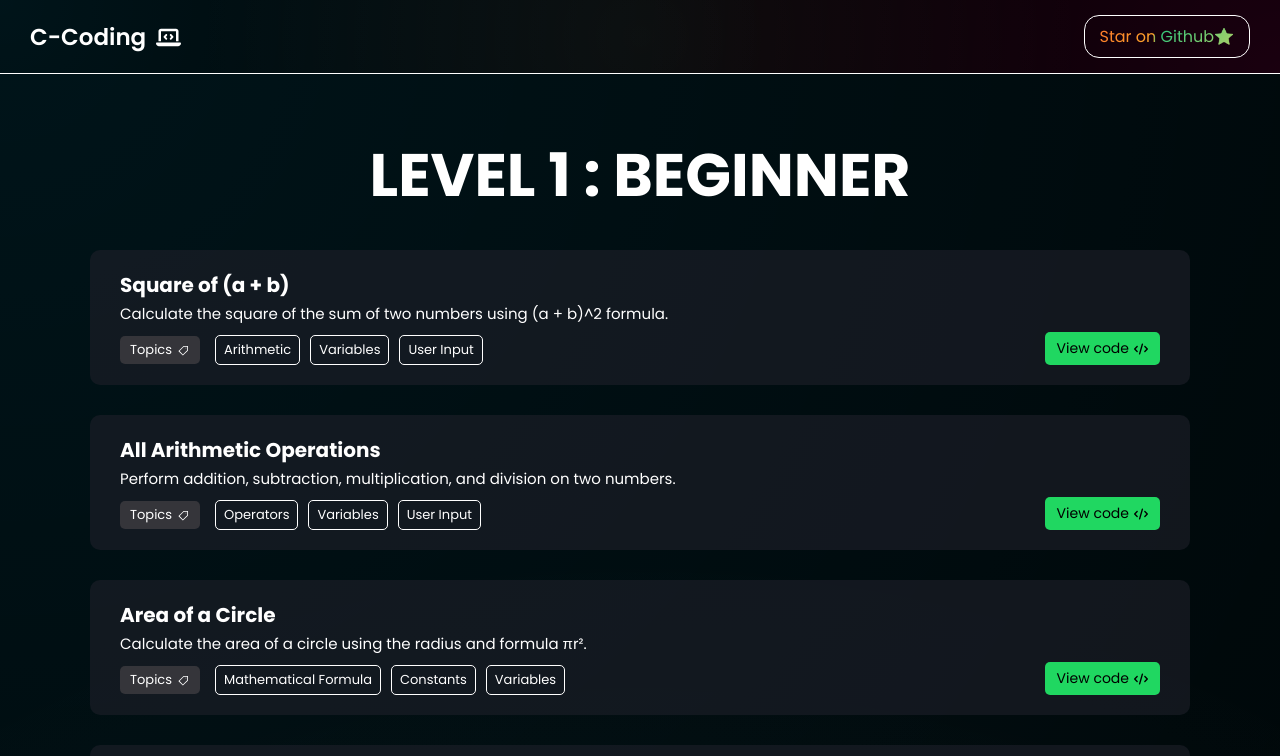
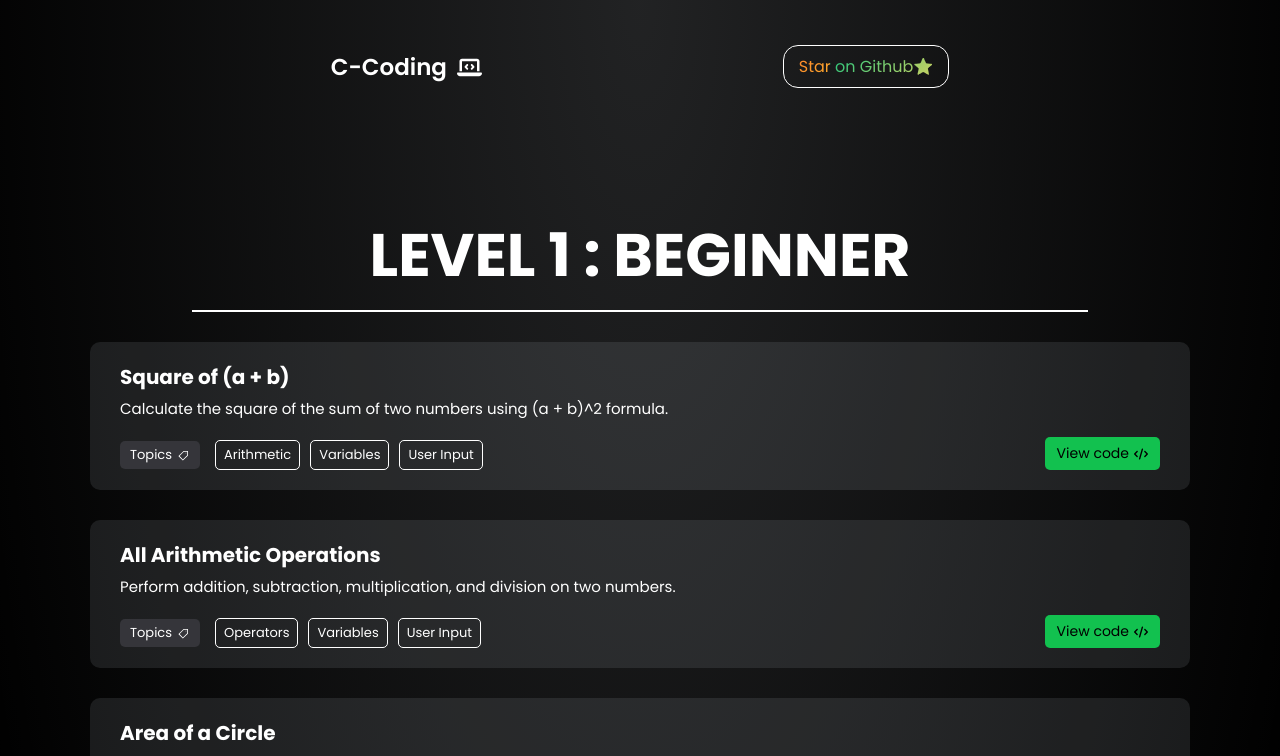
Before and after one commit to TonyStark-19/C-Coding, a React (Create React App) app in the folder c-coding/: page /levels/easy in a window 1280 px wide. Shown: the top 756 px of the page. Built offline with nearby package versions, Linux system fonts and the light colour scheme.

Commit message:
Imporved css

```diff
--- a/c-coding/src/css/App.css
+++ b/c-coding/src/css/App.css
@@ -43,17 +43,12 @@ body {
 /* navbar */
 
 .navbar {
-    background:
-        radial-gradient(circle at 50% 50%, rgba(255, 255, 255, 0.05), transparent 70%),
-        radial-gradient(circle at bottom right, rgba(255, 0, 150, 0.1), transparent 50%),
-        radial-gradient(circle at top left, rgba(0, 200, 255, 0.1), transparent 60%),
-        #000000;
     display: flex;
     flex-direction: row;
-    justify-content: space-between;
-    padding: 15px 30px;
-    border-bottom: 1px solid #fff;
-    position: fixed;
+    justify-content: space-evenly;
+    padding: 45px 30px 15px;
+    position: absolute;
+    background-color: transparent;
     z-index: 2;
     width: 100%;
 }
@@ -124,7 +119,6 @@ body {
     display: flex;
     justify-content: center;
     align-items: center;
-    padding-top: 80px;
     width: 100%;
 }
 
@@ -137,6 +131,7 @@ body {
     align-items: center;
     justify-content: center;
     flex-direction: column;
+    margin-top: 60px;
 }
 
 .content h1 {
@@ -155,7 +150,7 @@ body {
 /* get started button */
 
 .get-started-button {
-    padding: 10px 20px;
+    padding: 8px 30px;
     color: #000;
     background-color: #ffffff;
     border-radius: 10px;
@@ -168,11 +163,9 @@ body {
 
 .footer {
     background:
-        radial-gradient(circle at 50% 50%, rgba(255, 255, 255, 0.05), transparent 70%),
-        radial-gradient(circle at bottom right, rgba(255, 0, 150, 0.1), transparent 50%),
-        radial-gradient(circle at top left, rgba(0, 200, 255, 0.1), transparent 60%),
+        radial-gradient(circle at 50% 100%, rgba(226, 232, 240, 0.05), transparent 70%),
         #000000;
-    padding: 40px 30px;
+    padding: 40px 30px 20px;
     border-top: 1px solid #fff;
     color: #ffffff;
 }
--- a/c-coding/src/css/Program-page.css
+++ b/c-coding/src/css/Program-page.css
@@ -11,11 +11,6 @@
 
 .program-page {
     color: #ffffff;
-    background:
-        radial-gradient(circle at 50% 50%, rgba(255, 255, 255, 0.05), transparent 70%),
-        radial-gradient(circle at bottom right, rgba(255, 0, 150, 0.1), transparent 50%),
-        radial-gradient(circle at top left, rgba(0, 200, 255, 0.1), transparent 60%),
-        #000000;
     min-height: 100vh;
     padding: 130px 50px 50px;
     display: flex;
@@ -30,7 +25,11 @@
     text-transform: uppercase;
     text-align: center;
     font-size: 50px;
-    margin-bottom: 20px;
+    margin: 80px 0 30px;
+    border-bottom: 2px solid white;
+    text-align: center;
+    width: 70%;
+    padding-bottom: 10px;
 }
 
 .program-page h2 {
--- a/c-coding/src/css/level-page.css
+++ b/c-coding/src/css/level-page.css
@@ -20,11 +20,6 @@
 
 .easy-level-container {
     z-index: 1;
-    background:
-        radial-gradient(circle at 50% 50%, rgba(255, 255, 255, 0.05), transparent 70%),
-        radial-gradient(circle at bottom right, rgba(255, 0, 150, 0.1), transparent 50%),
-        radial-gradient(circle at top left, rgba(0, 200, 255, 0.1), transparent 60%),
-        #000000;
     display: flex;
     justify-content: center;
     align-items: center;
@@ -35,8 +30,12 @@
 .easy-level-container h1 {
     color: #ffffff;
     font-size: 60px;
-    margin: 0 0 30px;
+    margin: 80px 0 30px;
     text-transform: uppercase;
+    padding-bottom: 10px;
+    border-bottom: 2px solid white;
+    text-align: center;
+    width: 70%;
 }
 
 .easy-level-container a {
@@ -55,7 +54,7 @@
 
 .program-box {
     color: #ffffff;
-    background-color: rgba(31, 32, 42, 0.6);
+    background-color: rgba(226, 232, 240, 0.10);
     padding: 20px 30px;
     border-radius: 10px;
     width: 1100px;
@@ -64,7 +63,7 @@
 
 .program-box:hover {
     cursor: pointer;
-    background-color: rgba(31, 32, 42, 1);
+    background-color: rgba(226, 232, 240, 0.15);
 }
 
 .program-box h3 {
@@ -72,7 +71,7 @@
 }
 
 .program-box p {
-    margin: 2px 0;
+    margin: 5px 0;
     font-size: 15px;
 }
 
@@ -92,7 +91,7 @@
     border-radius: 5px;
     border: 0;
     color: #000000;
-    background-color: #20d761;
+    background-color: #12c14f;
     cursor: pointer;
 }
 
--- a/c-coding/src/css/levels.css
+++ b/c-coding/src/css/levels.css
@@ -11,6 +11,7 @@
 
 .container {
     min-height: 100vh;
+    height: 100%;
     width: 100%;
     display: flex;
     flex-direction: column;
@@ -20,16 +21,12 @@
 
 .levels-container {
     z-index: 1;
-    background:
-        radial-gradient(circle at 50% 50%, rgba(255, 255, 255, 0.05), transparent 70%),
-        radial-gradient(circle at bottom right, rgba(255, 0, 150, 0.1), transparent 50%),
-        radial-gradient(circle at top left, rgba(0, 200, 255, 0.1), transparent 60%),
-        #000000;
+    background-color: transparent;
     display: flex;
     justify-content: center;
     align-items: center;
     flex-direction: column;
-    padding: 130px 0 50px;
+    padding: 130px 0 70px;
 }
 
 /* heading */
@@ -37,8 +34,12 @@
 .levels-container h1 {
     color: #ffffff;
     font-size: 60px;
-    margin: 0 0 30px;
+    margin: 80px 0 30px;
+    padding-bottom: 10px;
     text-transform: uppercase;
+    border-bottom: 2px solid white;
+    width: 70%;
+    text-align: center;
 }
 
 .levels-container h2 {
@@ -67,7 +68,7 @@
 .level-card {
     position: relative;
     color: #ffffff;
-    background-color: rgba(31, 32, 42, 0.6);
+    background-color: rgba(226, 232, 240, 0.10);
     padding: 20px 30px;
     border-radius: 10px;
     width: 1200px;
@@ -75,7 +76,7 @@
 
 .level-card:hover {
     cursor: pointer;
-    background-color: rgba(31, 32, 42, 1);
+    background-color: rgba(226, 232, 240, 0.15);
 }
 
 .beginner h2 {
@@ -90,13 +91,17 @@
     color: #ff516b;
 }
 
+.level-card p {
+    margin-top: 5px;
+}
+
 /* topics */
 
 .topics {
     display: flex;
     flex-direction: row;
     align-items: center;
-    margin: 10px 0 0;
+    margin: 20px 0 0;
     gap: 10px;
     flex-wrap: wrap;
 }
```
